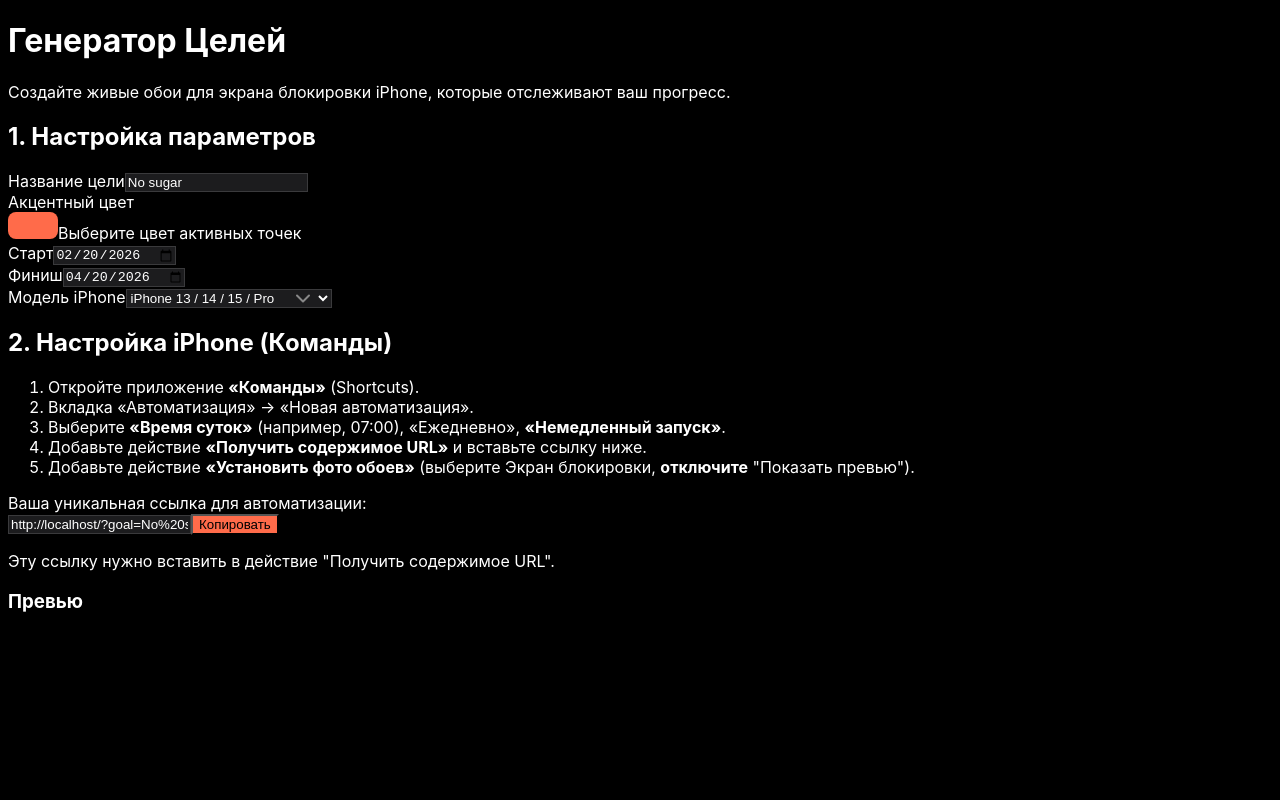
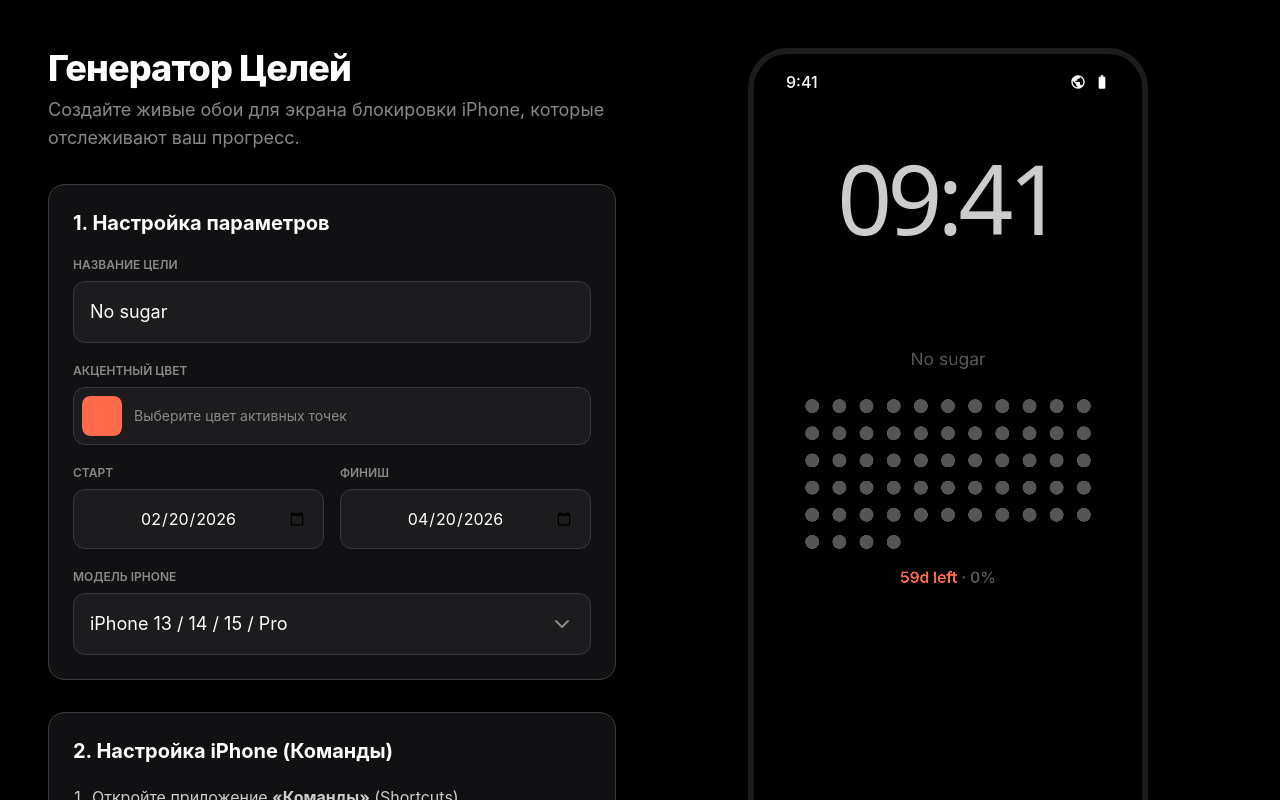
Before and after one commit to crymory/lifecal-app, a Next.js app: page / in a window 1280 px wide. Shown: the top 800 px of the page. Built offline with nearby package versions, Linux system fonts and the light colour scheme.

Commit message:
Add Tailwind CSS with global styles (_app.js and globals.css)

```diff
--- /dev/null
+++ b/pages/_app.js
@@ -0,0 +1,7 @@
+import '../styles/globals.css'
+
+function MyApp({ Component, pageProps }) {
+  return <Component {...pageProps} />
+}
+
+export default MyApp
--- a/pages/index.js
+++ b/pages/index.js
@@ -165,42 +165,9 @@ export default function Home() {
     <>
       <Head>
         <title>Goal Dots Wallpaper Generator</title>
-        <meta charset="UTF-8" />
+        <meta charSet="UTF-8" />
         <meta name="viewport" content="width=device-width, initial-scale=1.0" />
       </Head>
-
-      <style jsx global>{`
-        html {
-          height: 100%;
-          background-color: black;
-        }
-        body {
-          height: 100%;
-          background-color: black;
-          color: white;
-          font-family: -apple-system, BlinkMacSystemFont, 'Segoe UI', Roboto,
-            Helvetica, Arial, sans-serif;
-        }
-        input,
-        select {
-          background-color: #1c1c1e !important;
-          border: 1px solid #3a3a3c !important;
-          color: white !important;
-        }
-        input[type='color'] {
-          -webkit-appearance: none;
-          border: none !important;
-          padding: 0;
-          background: none !important;
-        }
-        input[type='color']::-webkit-color-swatch-wrapper {
-          padding: 0;
-        }
-        input[type='color']::-webkit-color-swatch {
-          border: none;
-          border-radius: 8px;
-        }
-      `}</style>
 
       <div className="min-h-full p-6 md:p-12 lg:flex lg:gap-12 max-w-7xl mx-auto">
         <div className="lg:w-1/2 space-y-8">
--- /dev/null
+++ b/styles/globals.css
@@ -0,0 +1,45 @@
+@tailwind base;
+@tailwind components;
+@tailwind utilities;
+
+html {
+  height: 100%;
+  background-color: black;
+}
+
+body {
+  height: 100%;
+  background-color: black;
+  color: white;
+  font-family: -apple-system, BlinkMacSystemFont, 'Segoe UI', Roboto,
+    Helvetica, Arial, sans-serif;
+}
+
+input,
+select {
+  background-color: #1c1c1e !important;
+  border: 1px solid #3a3a3c !important;
+  color: white !important;
+}
+
+input[type='color'] {
+  -webkit-appearance: none;
+  border: none !important;
+  padding: 0;
+  background: none !important;
+}
+
+input[type='color']::-webkit-color-swatch-wrapper {
+  padding: 0;
+}
+
+input[type='color']::-webkit-color-swatch {
+  border: none;
+  border-radius: 8px;
+}
+
+#__next {
+  display: flex;
+  flex-direction: column;
+  min-height: 100vh;
+}
```
